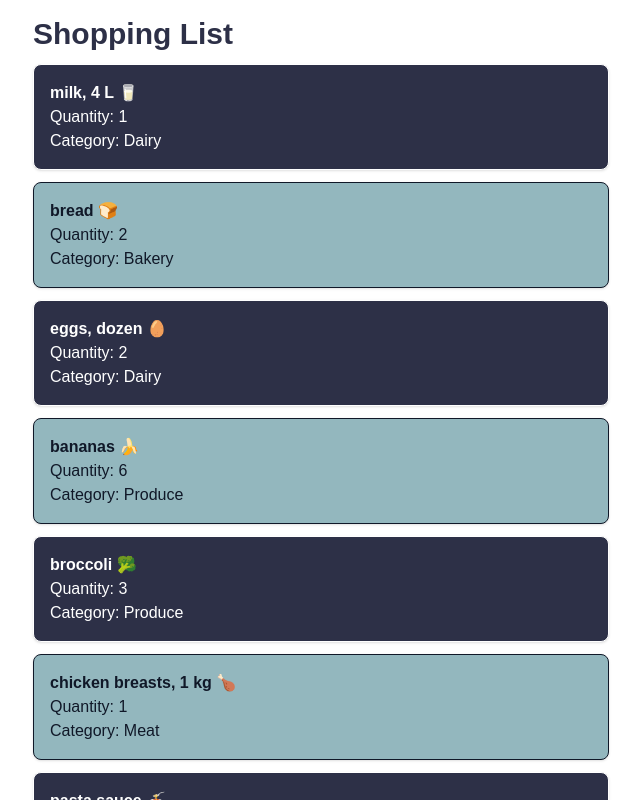
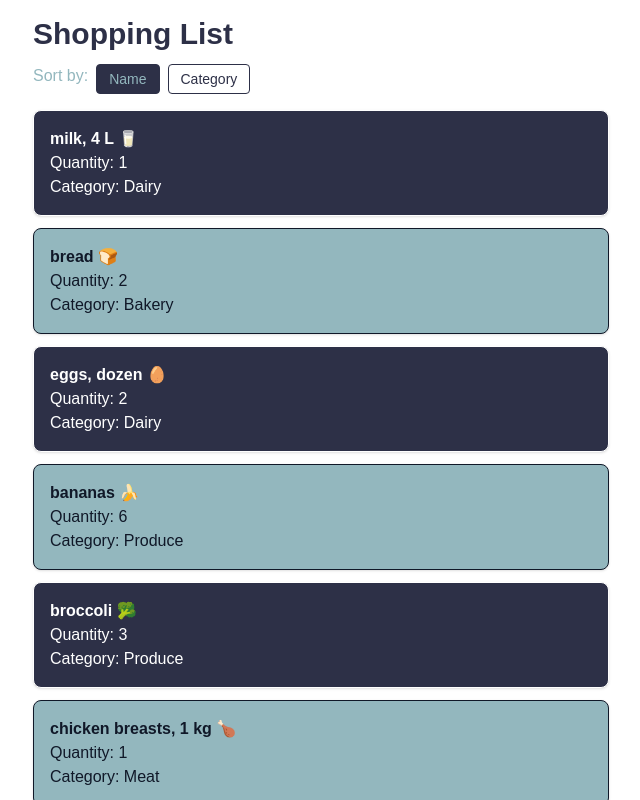
Before and after one commit to isayabs/cprg306-assignments, a Next.js app: page /week-6 in a window 1280 px wide. Shown: the top 800 px of the page, without its empty margins (319-959 px from the left). Built offline with nearby package versions, Linux system fonts and the light colour scheme.

Commit message:
Create sort buttons

```diff
--- a/app/week-6/item-list.js
+++ b/app/week-6/item-list.js
@@ -15,7 +15,35 @@ export default function ItemList () {
         return byCategory !== 0 ? byCategory : a.name.localeCompare(b.name);
     });
 
+    const btnBase =
+        "px-3 py-1 rounded border text-sm font-medium transition";
+    const active =
+        "bg-[#2D3047] text-[#93B7BE] border-[#2D3047] dark:bg-[#93B7BE] dark:text-[#2D3047] dark:border-[#93B7BE]";
+    const inactive =
+        "bg-white text-[#2D3047] border-[#2D3047] hover:bg-[#2D3047]/5 dark:bg-[#2D3047] dark:text-[#93B7BE] dark:border-[#93B7BE] dark:hover:bg-[#93B7BE]/10";
+
     return (
+        <section>
+            <div className = "mb-4 flex gap-2">
+                <p className = "text-[#93B7BE]">
+                    Sort by:
+                </p>
+
+                <button
+                    onClick={() => setSortBy("name")}
+                    className={`${btnBase} ${sortBy === "name" ? active : inactive}`}
+                >
+                    Name
+                </button>
+
+                <button
+                    onClick={() => setSortBy("category")}
+                    className={`${btnBase} ${sortBy === "category" ? active : inactive}`}
+                >
+                    Category
+                </button>
+            </div>
+
             <ul className="space-y-3">
                 {items.map((item) => (
                     <Item
@@ -29,5 +57,6 @@ export default function ItemList () {
                     />
                 ))}
             </ul>
+        </section>
     );
 }
```
Lines whose indentation alone changed are shown as unchanged.
